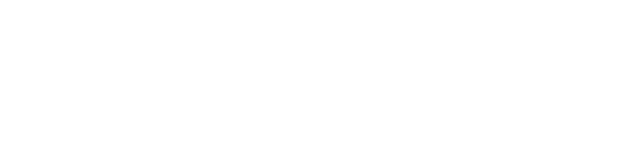
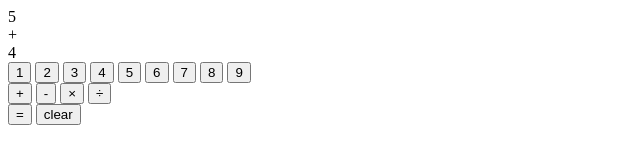
Before and after one commit to AphiweNgubane/calculator, a plain HTML site: page index.html in a window 1280 px wide. Shown: the whole page, without its empty margins (0-640 px from the left). Drawn offline with Linux system fonts and the light colour scheme.

Commit message:
create HTML calculator with buttons

```diff
--- a/index.html
+++ b/index.html
@@ -10,10 +10,32 @@
 <body>
     <div id="container">
         <div id="display">
-            <div id="num1" class="opVariable"></div>
-            <div id="operator" class="opVariable"></div>
-            <div id="num2" class="opVariable"></div>
+            <div id="num1" class="opVariable">5</div>
+            <div id="operator" class="opVariable">+</div>
+            <div id="num2" class="opVariable">4</div>
         </div>
+
+        <div id="numbers">
+            <button id="one" class="digits">1</button>
+            <button id="two" class="digits">2</button>
+            <button id="three" class="digits">3</button>
+            <button id="four" class="digits">4</button>
+            <button id="five" class="digits">5</button>
+            <button id="six" class="digits">6</button>
+            <button id="seven" class="digits">7</button>
+            <button id="eight" class="digits">8</button>
+            <button id="nine" class="digits">9</button>
+        </div>
+
+        <div id="operatorSigns">
+            <button id="plus" class="signs">+</button>
+            <button id="minus" class="signs">-</button>
+            <button id="multiply" class="signs">×</button>
+            <button id="divide" class="signs">÷</button>
+        </div>
+
+        <button id="equalsKey">=</button>
+        <button id="clearKey">clear</button>
     </div>
 </body>
 </html>
--- a/javascript.js
+++ b/javascript.js
@@ -35,8 +35,3 @@ const operate = function (num1, operator, num2){
         return divide(num1, num2);
     }
 }
-
-console.log(operate(5, "+", 2))
-console.log(operate(5, "-", 2))
-console.log(operate(5, "*", 2))
-console.log(operate(5, "/", 2))
```
